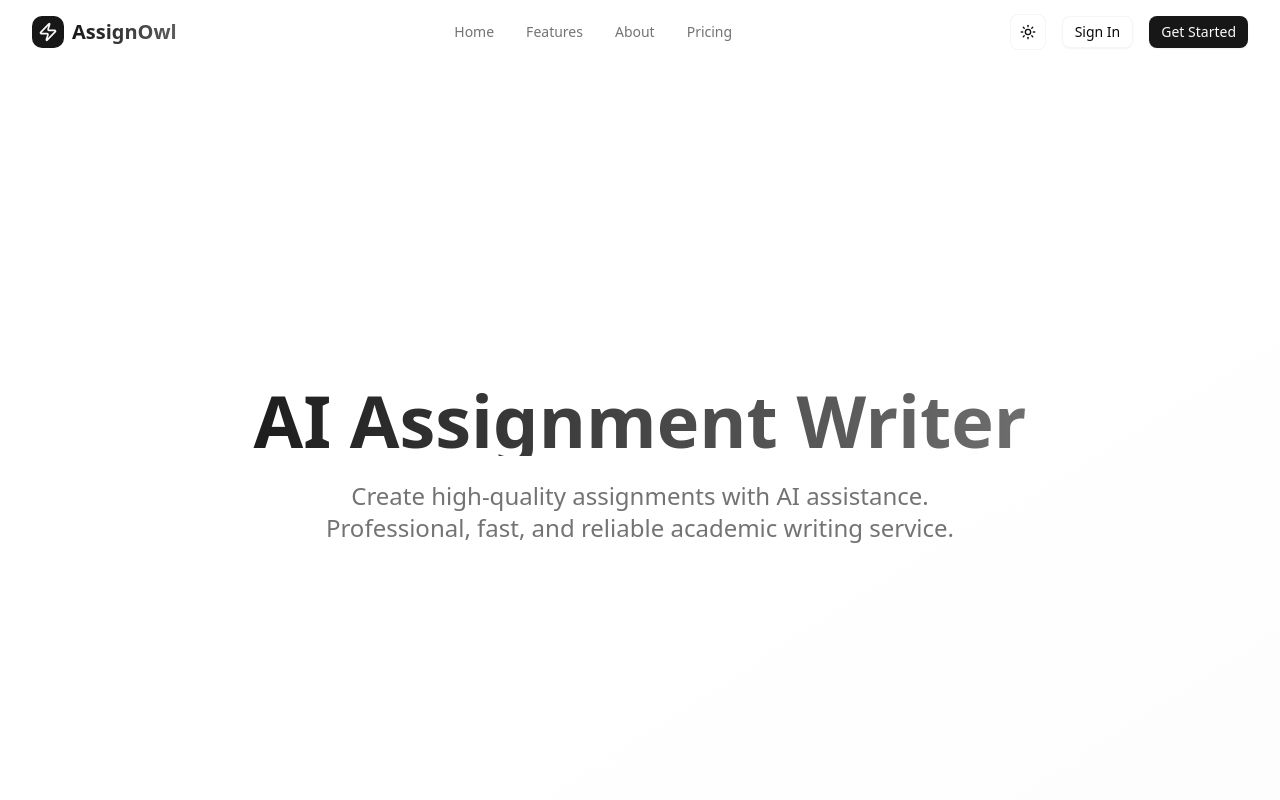
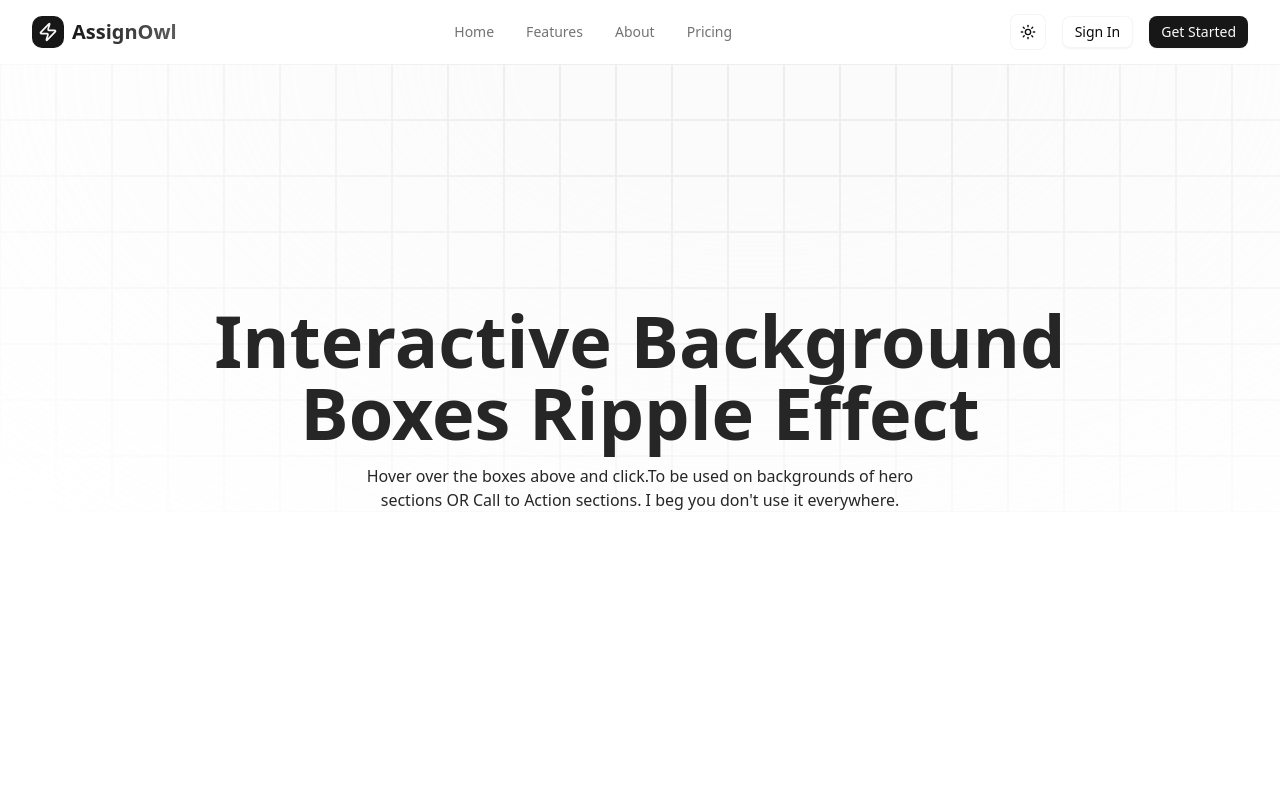
Before and after one commit to tanaymishra/assignowlfrontend, a Next.js app: page / in a window 1280 px wide. Shown: the top 800 px of the page. Built offline with nearby package versions, Linux system fonts and the light colour scheme.

Commit message:
front page building

```diff
--- a/app/page.tsx
+++ b/app/page.tsx
@@ -1,38 +1,11 @@
 "use client";
-
 import { motion } from "framer-motion";
-
+import HeroSection from "@/components/sections/home/hero";
 export default function Home() {
   return (
     <div className="pt-16">
       {/* Home Section */}
-      <section id="home" className="min-h-screen flex items-center justify-center bg-gradient-to-br from-background via-background to-muted/20">
-        <div className="container mx-auto px-4 sm:px-6 lg:px-8">
-          <motion.div
-            className="text-center space-y-6 max-w-4xl mx-auto"
-            initial={{ opacity: 0, y: 20 }}
-            animate={{ opacity: 1, y: 0 }}
-            transition={{ duration: 0.6 }}
-          >
-            <motion.h1
-              className="text-4xl md:text-6xl lg:text-7xl font-bold bg-gradient-to-r from-primary via-primary/80 to-primary/60 bg-clip-text text-transparent"
-              initial={{ opacity: 0, y: 20 }}
-              animate={{ opacity: 1, y: 0 }}
-              transition={{ duration: 0.6, delay: 0.2 }}
-            >
-              AI Assignment Writer
-            </motion.h1>
-            <motion.p
-              className="text-xl md:text-2xl text-muted-foreground max-w-2xl mx-auto"
-              initial={{ opacity: 0, y: 20 }}
-              animate={{ opacity: 1, y: 0 }}
-              transition={{ duration: 0.6, delay: 0.4 }}
-            >
-              Create high-quality assignments with AI assistance. Professional, fast, and reliable academic writing service.
-            </motion.p>
-          </motion.div>
-        </div>
-      </section>
+     <HeroSection/>
 
       {/* Features Section */}
       <section id="features" className="min-h-screen flex items-center justify-center bg-muted/30">
--- /dev/null
+++ b/components/sections/home/hero.tsx
@@ -0,0 +1,21 @@
+"use client";
+import React from "react";
+import { BackgroundRippleEffect } from "@/components/ui/background-ripple-effect";
+
+export default function HeroSection() {
+  return (
+    <div className="relative flex min-h-screen w-full flex-col items-start justify-start overflow-hidden">
+      <BackgroundRippleEffect />
+      <div className="mt-60 w-full">
+        <h2 className="relative z-10 mx-auto max-w-4xl text-center text-2xl font-bold text-neutral-800 md:text-4xl lg:text-7xl dark:text-neutral-100">
+          Interactive Background Boxes Ripple Effect
+        </h2>
+        <p className="relative z-10 mx-auto mt-4 max-w-xl text-center text-neutral-800 dark:text-neutral-500">
+          Hover over the boxes above and click.To be used on backgrounds of hero
+          sections OR Call to Action sections. I beg you don&apos;t use it
+          everywhere.
+        </p>
+      </div>
+    </div>
+  );
+}
--- /dev/null
+++ b/components/ui/background-ripple-effect.tsx
@@ -0,0 +1,133 @@
+"use client";
+import React, { useMemo, useRef, useState } from "react";
+import { cn } from "@/lib/utils";
+
+export const BackgroundRippleEffect = ({
+  rows = 8,
+  cols = 27,
+  cellSize = 56,
+}: {
+  rows?: number;
+  cols?: number;
+  cellSize?: number;
+}) => {
+  const [clickedCell, setClickedCell] = useState<{
+    row: number;
+    col: number;
+  } | null>(null);
+  const [rippleKey, setRippleKey] = useState(0);
+  const ref = useRef<any>(null);
+
+  return (
+    <div
+      ref={ref}
+      className={cn(
+        "absolute inset-0 h-full w-full",
+        "[--cell-border-color:var(--color-neutral-300)] [--cell-fill-color:var(--color-neutral-100)] [--cell-shadow-color:var(--color-neutral-500)]",
+        "dark:[--cell-border-color:var(--color-neutral-700)] dark:[--cell-fill-color:var(--color-neutral-900)] dark:[--cell-shadow-color:var(--color-neutral-800)]",
+      )}
+    >
+      <div className="relative h-auto w-auto overflow-hidden">
+        <div className="pointer-events-none absolute inset-0 z-[2] h-full w-full overflow-hidden" />
+        <DivGrid
+          key={`base-${rippleKey}`}
+          className="mask-radial-from-20% mask-radial-at-top opacity-600"
+          rows={rows}
+          cols={cols}
+          cellSize={cellSize}
+          borderColor="var(--cell-border-color)"
+          fillColor="var(--cell-fill-color)"
+          clickedCell={clickedCell}
+          onCellClick={(row, col) => {
+            setClickedCell({ row, col });
+            setRippleKey((k) => k + 1);
+          }}
+          interactive
+        />
+      </div>
+    </div>
+  );
+};
+
+type DivGridProps = {
+  className?: string;
+  rows: number;
+  cols: number;
+  cellSize: number; // in pixels
+  borderColor: string;
+  fillColor: string;
+  clickedCell: { row: number; col: number } | null;
+  onCellClick?: (row: number, col: number) => void;
+  interactive?: boolean;
+};
+
+type CellStyle = React.CSSProperties & {
+  ["--delay"]?: string;
+  ["--duration"]?: string;
+};
+
+const DivGrid = ({
+  className,
+  rows = 7,
+  cols = 30,
+  cellSize = 56,
+  borderColor = "#3f3f46",
+  fillColor = "rgba(14,165,233,0.3)",
+  clickedCell = null,
+  onCellClick = () => {},
+  interactive = true,
+}: DivGridProps) => {
+  const cells = useMemo(
+    () => Array.from({ length: rows * cols }, (_, idx) => idx),
+    [rows, cols],
+  );
+
+  const gridStyle: React.CSSProperties = {
+    display: "grid",
+    gridTemplateColumns: `repeat(${cols}, ${cellSize}px)`,
+    gridTemplateRows: `repeat(${rows}, ${cellSize}px)`,
+    width: cols * cellSize,
+    height: rows * cellSize,
+    marginInline: "auto",
+  };
+
+  return (
+    <div className={cn("relative z-[3]", className)} style={gridStyle}>
+      {cells.map((idx) => {
+        const rowIdx = Math.floor(idx / cols);
+        const colIdx = idx % cols;
+        const distance = clickedCell
+          ? Math.hypot(clickedCell.row - rowIdx, clickedCell.col - colIdx)
+          : 0;
+        const delay = clickedCell ? Math.max(0, distance * 55) : 0; // ms
+        const duration = 200 + distance * 80; // ms
+
+        const style: CellStyle = clickedCell
+          ? {
+              "--delay": `${delay}ms`,
+              "--duration": `${duration}ms`,
+            }
+          : {};
+
+        return (
+          <div
+            key={idx}
+            className={cn(
+              "cell relative border-[0.5px] opacity-40 transition-opacity duration-150 will-change-transform hover:opacity-80 dark:shadow-[0px_0px_40px_1px_var(--cell-shadow-color)_inset]",
+              clickedCell && "animate-cell-ripple [animation-fill-mode:none]",
+              !interactive && "pointer-events-none",
+            )}
+            style={{
+              backgroundColor: fillColor,
+              borderColor: borderColor,
+              ...style,
+            }}
+            onClick={
+              interactive ? () => onCellClick?.(rowIdx, colIdx) : undefined
+            }
+          />
+        );
+      })}
+    </div>
+  );
+};
--- a/package.json
+++ b/package.json
@@ -14,6 +14,7 @@
     "clsx": "^2.1.1",
     "framer-motion": "^12.23.13",
     "lucide-react": "^0.544.0",
+    "motion": "^12.23.13",
     "next": "15.5.3",
     "react": "19.1.0",
     "react-dom": "19.1.0",
```
Also changed, not shown: public/comman/assignowl.svg (added), 1 other file (tests, documents, lock files or other folders).
